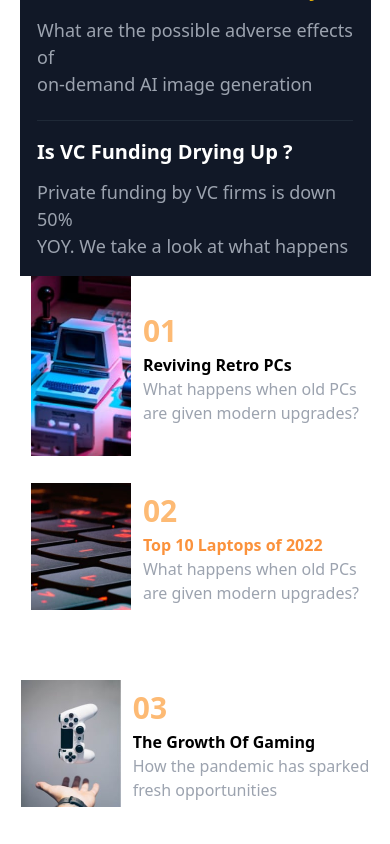
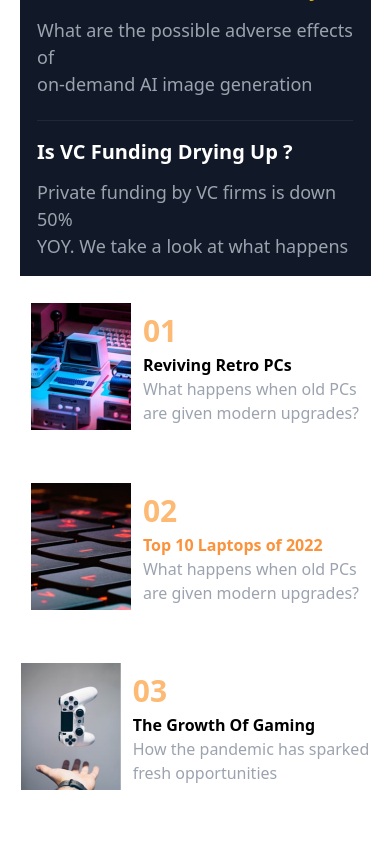
Before and after one commit to MuhirwaVerygood/news_homepage, a React (Create React App) app: page / in a window 390 px wide. Shown: the part 861-1705 px from the top of the page. After the commit the page ends 1677 px from the top, so only its background shows below. Built offline with nearby package versions, Linux system fonts and the light colour scheme.

Commit message:
After the whole responsiveness

```diff
--- a/src/components/Footer.tsx
+++ b/src/components/Footer.tsx
@@ -3,12 +3,12 @@ import LaptopPcs from  "../assets/images/image-top-laptops.jpg"
 import GrowthGaming from "../assets/images/image-gaming-growth.jpg"
 const Footer = () => {
   return (
-    <div className='md:w-full sm:mt-[5%] ss:w-[90%]    ss:mx-auto  flex lg:flex-row ss:flex-col lg:mt-[5%]  lg:gap-6 lg:pb-[2%] items-center'>
-      <div className="flex md:flex-row md:w-full  lg:w-[33%]  ss:gap-3 sm:gap-2 lg:h-[200px]   ss:h-[180px]  lg:items-center ss:items-center ">
-      <div  className="ss:w-[100px] lg:w-[200px] md:w-[70%]  ss:h-[180px]   lg:h-[200px] "
+    <div className='md:w-full  sm:mt-[5%] ss:w-[90%]    ss:mx-auto  flex lg:flex-row ss:flex-col lg:mt-[5%]  lg:gap-6 lg:pb-[2%] items-center'>
+      <div className="flex lg:flex-row lg:w-[33%]   ss:gap-3 sm:gap-2 lg:h-[200px] sm:w-full md:mt-[4%]  lg:mt-0  ss:h-[180px]  items-center ">
+      <div  className="ss:w-[100px] lg:w-[200px]  sm:w-[70%] sm:bg-cover  ss:bg-contain bg-no-repeat lg:bg-contain ss:h-[180px]   lg:h-[200px] "
         style={{
           backgroundImage: `url(${RetroPcs})`,
-          backgroundSize: "cover", // Adjust how the background image covers the div
+        //   backgroundSize: "cover", // Adjust how the background image covers the div
           backgroundPosition: "center", // Center the background image
           backgroundRepeat:"no-repeat"
 
@@ -26,11 +26,11 @@ const Footer = () => {
       </div>
 
 
-      <div className="flex lg:flex-row lg:w-[33%]   ss:gap-3 sm:gap-2 lg:h-[200px]  ss:h-[180px]  items-center ">
-      <div  className={`ss:w-[100px] lg:w-[200px] ss:h-[180px]   lg:h-[200px] `}
+      <div className="flex lg:flex-row lg:w-[33%]   ss:gap-3 sm:gap-2 lg:h-[200px] sm:w-full sm:mt-[4%]  lg:mt-0  ss:h-[180px]  items-center ">
+      <div  className={`ss:w-[100px] lg:w-[200px] sm:w-[70%] sm:bg-cover  ss:bg-contain bg-no-repeat lg:bg-contain ss:h-[180px]   lg:h-[200px] `}
         style={{
           backgroundImage: `url(${LaptopPcs})`,
-          backgroundSize: "contain", // Adjust how the background image covers the div
+        //   backgroundSize: "contain", // Adjust how the background image covers the div
           backgroundPosition: "center", // Center the background image
           backgroundRepeat:"no-repeat"
         }}
@@ -48,11 +48,11 @@ const Footer = () => {
 
 
 
-      <div className="flex lg:flex-row lg:w-[33%]  ss:gap-3 sm:gap-2 lg:h-[200px]  ss:mt-[5%] lg:mt-0 ss:h-[180px]  items-center ">
-      <div  className="ss:w-[100px] lg:w-[180px] ss:h-[200px]   lg:h-[200px]"
+      <div className="flex lg:flex-row lg:w-[33%]  md:mb-[3%]  ss:gap-3 sm:gap-2 lg:h-[200px] sm:w-full sm:mt-[4%]  lg:mt-0  ss:h-[180px]  items-center ">
+      <div  className="ss:w-[100px] lg:w-[200px] sm:w-[70%]  ss:bg-contain  sm:bg-cover bg-no-repeat lg:bg-contain ss:h-[180px]   lg:h-[200px] "
         style={{
           backgroundImage: `url(${GrowthGaming})`,
-          backgroundSize: "contain", // Adjust how the background image covers the div
+        //   backgroundSize: "contain", // Adjust how the background image covers the div
           backgroundPosition: "center", // Center the background image
           backgroundRepeat:"no-repeat"
         }}
```
